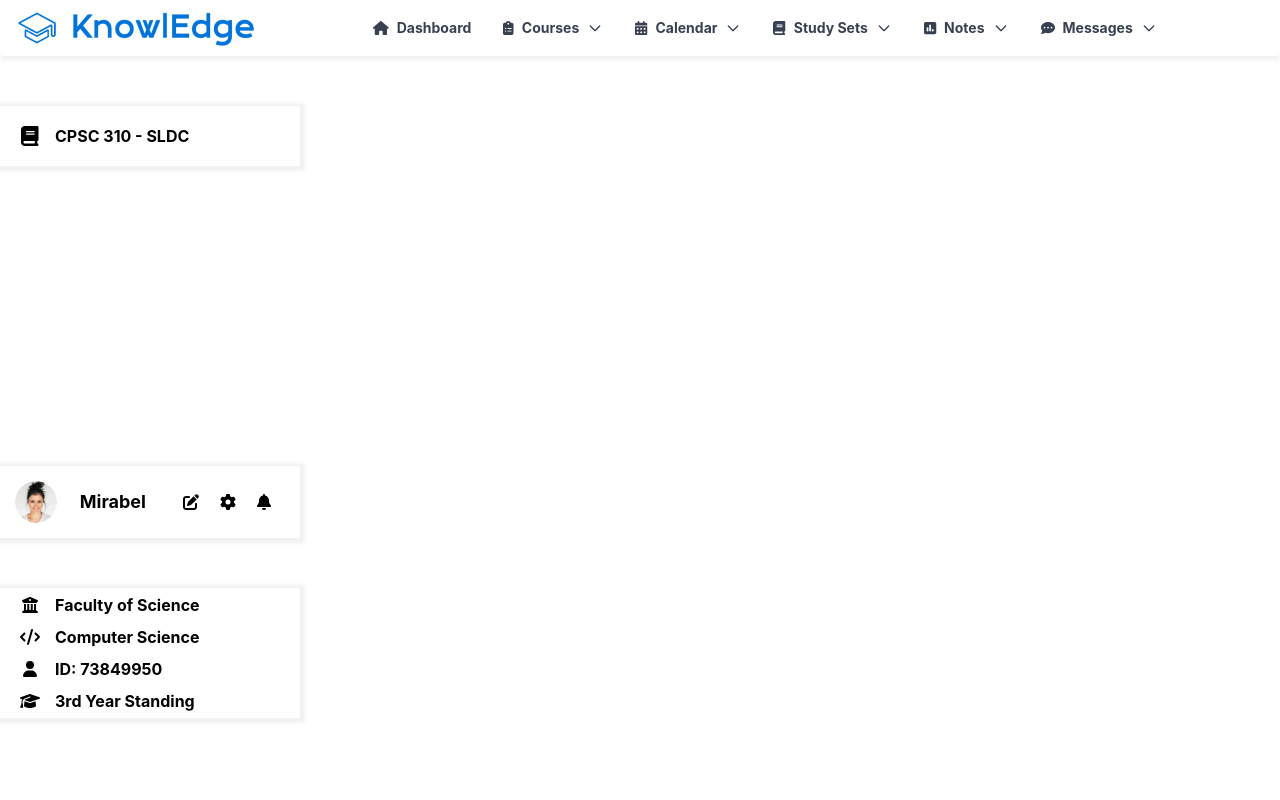
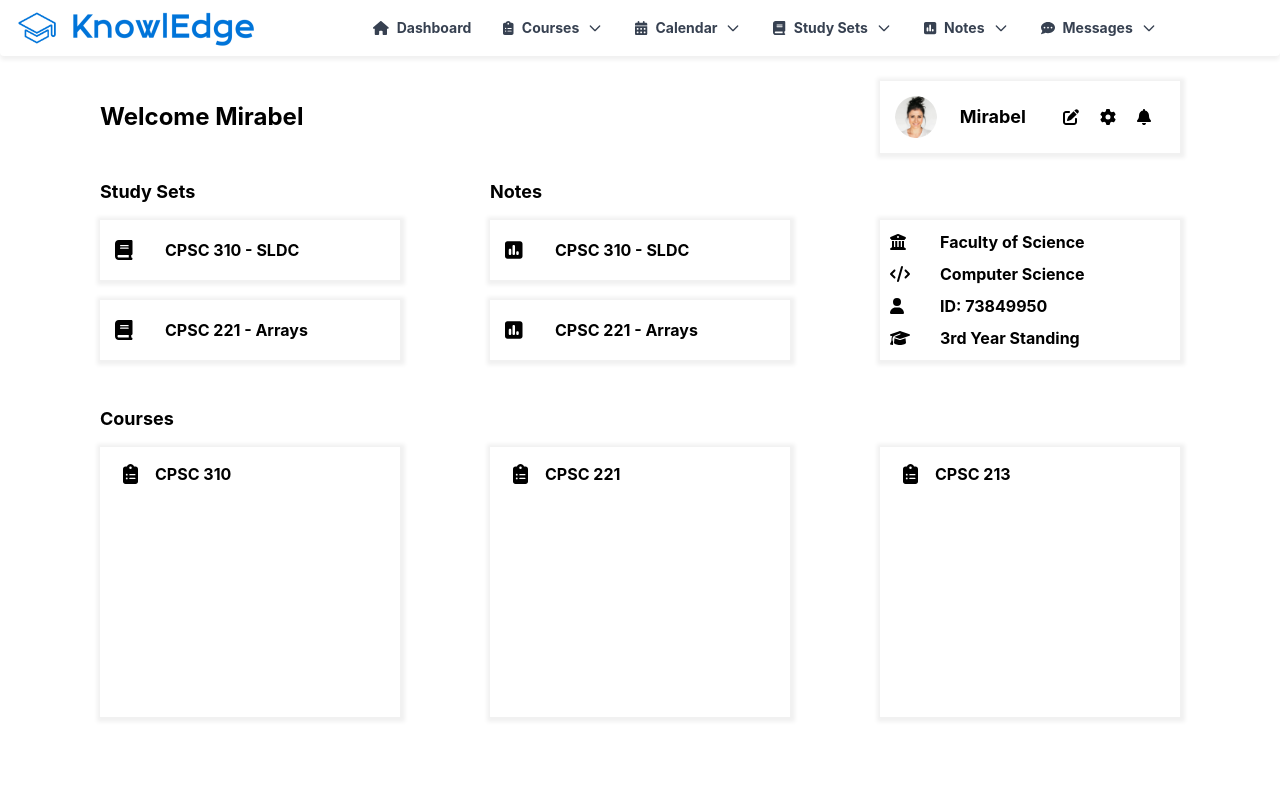
Before and after one commit to KKaiyuan/KnowlEdge, a React (Create React App) app: page / in a window 1280 px wide. Shown: the top 800 px of the page. Built offline with nearby package versions, Linux system fonts and the light colour scheme.

Commit message:
adding student dashboard styling

```diff
--- a/src/App.js
+++ b/src/App.js
@@ -1,20 +1,12 @@
 import React, { useState } from 'react';
 import logo from './logo.svg';
 import './App.css';
-import NavbarComponent from './pages/Components/Navbar';
-import StudentCard from './pages/Components/StudnetCard';
-import InformationCard from './pages/Components/InformationCard';
-import CourseCard from './pages/Components/CourseCard';
-import SmallCard from './pages/Components/SmallCard';
+import StudentDashboard from './pages/StudentDashboard/StudentDashboard';
 
 function App() {
   return (
     <div className="App">
-      <NavbarComponent />
-      <SmallCard type="study-set" title="CPSC 310 - SLDC" />
-      <StudentCard />
-      <InformationCard />
-      <CourseCard title="CPSC 310" />
+      <StudentDashboard />
     </div>
   );
 }
--- a/src/pages/Components/CourseCard.jsx
+++ b/src/pages/Components/CourseCard.jsx
@@ -4,13 +4,11 @@ import { FontAwesomeIcon } from '@fortawesome/react-fontawesome';
 import { faClipboardList } from '@fortawesome/free-solid-svg-icons';
 
 const CardStyled = styled.div`
-  margin-top: 50px;
   width: 300px;
   display: flex;
   flex-direction: column;
   align-items: center;
-  padding: 5px;
-  margin-bottom: 300px;
+  padding: 15px 5px;
   justify-content: space-between;
   height: 270px;
   div {
--- a/src/pages/Components/InformationCard.jsx
+++ b/src/pages/Components/InformationCard.jsx
@@ -9,15 +9,14 @@ import {
 } from '@fortawesome/free-solid-svg-icons';
 
 const CardStyled = styled.div`
-  margin-top: 50px;
   width: 300px;
   display: flex;
   flex-direction: column;
   align-items: center;
-  padding: 5px;
-  margin-bottom: 300px;
+  padding: 10px;
   justify-content: space-between;
-  height: 130px;
+  margin-bottom: 20px;
+  height: 100%;
 
   div {
     display: flex;
--- a/src/pages/Components/SmallCard.jsx
+++ b/src/pages/Components/SmallCard.jsx
@@ -7,14 +7,13 @@ import {
 } from '@fortawesome/free-solid-svg-icons';
 
 const CardStyled = styled.div`
-  margin-top: 50px;
   width: 300px;
   display: flex;
   flex-direction: column;
-  padding: 5px;
-  margin-bottom: 300px;
+  padding: 15px;
   height: 60px;
   justify-content: center;
+  margin-bottom: 20px;
 
   div {
     display: flex;
--- a/src/pages/Components/StudnetCard.jsx
+++ b/src/pages/Components/StudnetCard.jsx
@@ -9,7 +9,6 @@ import {
 } from '@fortawesome/free-solid-svg-icons';
 
 const CardStyled = styled.div`
-  margin-top: 250px;
   width: 300px;
   display: flex;
   flex-direction: row;
--- /dev/null
+++ b/src/pages/StudentDashboard/StudentDashboard.jsx
@@ -0,0 +1,121 @@
+import NavbarComponent from '../Components/Navbar';
+import StudentCard from '../Components/StudnetCard';
+import InformationCard from '../Components/InformationCard';
+import CourseCard from '../Components/CourseCard';
+import SmallCard from '../Components/SmallCard';
+import { styled } from 'styled-components';
+
+const DashboardStyled = styled.div`
+  display: flex;
+  flex-direction: column;
+  width: 100%;
+  flex-wrap: wrap;
+
+  .container {
+    display: flex;
+
+    flex-wrap: wrap;
+    flex-direction: row;
+    justify-content: space-between;
+    min-width: 100%;
+    padding: 25px 100px;
+  }
+
+  .column-container {
+    padding: 0px 100px;
+  }
+
+  .text-align-left {
+    text-align: left;
+  }
+
+  .greeting {
+    font-weight: bold;
+    font-size: x-large;
+    display: flex;
+    align-items: center;
+  }
+
+  .section-titles {
+    font-weight: bold;
+    font-size: large;
+    margin-bottom: 15px;
+  }
+
+  #no-margin {
+    margin-bottom: 0px;
+  }
+
+  #hidden {
+    visibility: hidden;
+  }
+
+  .information-container {
+    display: flex;
+    flex-direction: column;
+  }
+
+  .information-wrapper {
+    display: flex;
+    height: 100%;
+    margin-bottom: 20px;
+  }
+
+  .no-btm-padding {
+    padding-bottom: 0;
+  }
+
+  .less-top-padding {
+    padding-top: 15px;
+  }
+`;
+
+const StudentDashboard = () => {
+  return (
+    <>
+      <NavbarComponent />
+      <DashboardStyled>
+        <div className="container no-btm-padding">
+          <h2 className="greeting">Welcome Mirabel</h2>
+          <div>
+            <StudentCard />
+          </div>
+        </div>
+        <div className="container text-align-left">
+          <div>
+            <h3 className="section-titles">Study Sets</h3>
+            <SmallCard type="study-set" title="CPSC 310 - SLDC" />
+            <SmallCard type="study-set" title="CPSC 221 - Arrays" />
+          </div>
+          <div>
+            <h3 className="section-titles">Notes</h3>
+            <SmallCard type="notes" title="CPSC 310 - SLDC" />
+            <SmallCard type="notes" title="CPSC 221 - Arrays" />
+          </div>
+          <div className="information-container">
+            <h3 className="section-titles" id="hidden">
+              Notes
+            </h3>
+            <div className="information-wrapper">
+              <InformationCard />
+            </div>
+          </div>
+        </div>
+        <div>
+          <div className="column-container text-align-left">
+            <h3 className="section-titles" id="no-margin">
+              Courses
+            </h3>
+          </div>
+          <div className="container less-top-padding">
+            <CourseCard title="CPSC 310" />
+            <CourseCard title="CPSC 221" />
+            <CourseCard title="CPSC 213" />
+          </div>
+        </div>
+      </DashboardStyled>
+    </>
+  );
+};
+
+export default StudentDashboard;
```
